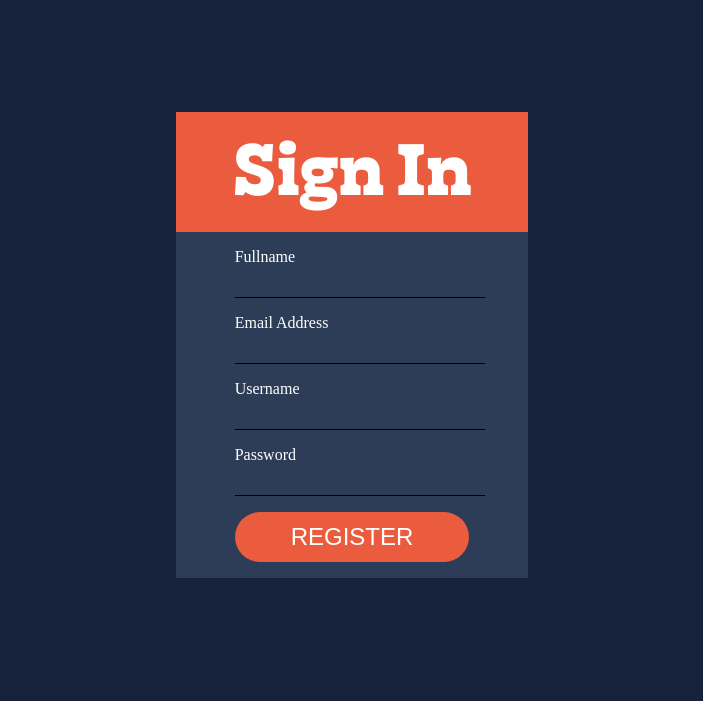
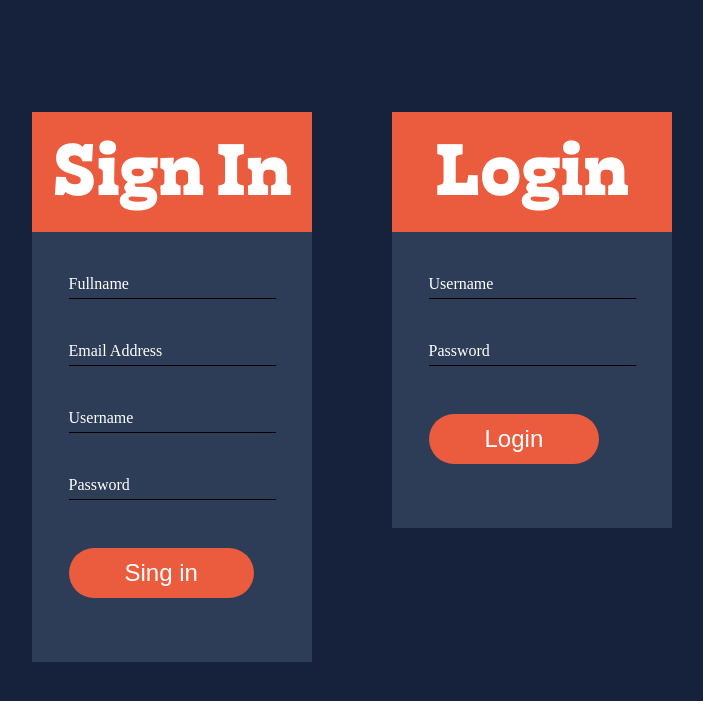
Before and after one commit to Jeranguz/Backend_proyecto_interactivas, a PHP site: page /add_user.php in a window 1280 px wide. Shown: the top 701 px of the page, without its empty margins (288-991 px from the left). Run offline with PHP 8.4, Linux system fonts and the light colour scheme.

Commit message:
Users can now login and logout. We are working on the design of the add-user page

```diff
--- a/add_user.php
+++ b/add_user.php
@@ -3,6 +3,26 @@
     $message = "";
 
     if($_POST){
+
+        if(isset($_POST["login"])){
+
+            $user = $database->select("tb_users","*",[
+                "usr"=>$_POST["username"]
+            ]);
+            if(count($user) > 0){
+                //validate password
+                    if(password_verify($_POST["password"], $user[0]["pwd"])){
+                        session_start();
+                        $_SESSION["isLoggedIn"] = true;
+                        $_SESSION["fullname"] = $user[0]["fullname"];
+                        header("location: index.php");
+                    }else{
+                        $message = "wrong username or password";
+                    }
+            }else{
+                $message = "wrong username or password";
+            }
+        }
 
         if(isset($_POST["register"])){
             if(verifyInfo()){
@@ -70,58 +90,75 @@
 </head>
 <body>
 
-      <main>
+      <main class="logs">
         <section class="login-container">
 
             <div class="title-conatiner">
            <!--  <img class="logoOpt2" src="./img/logo.png" alt="Restaurant logo">    -->
             <h1 class="add-user-title">Sign In</h1>
             </div>
-           <div class="form-container">
-           <form method="post" action="add_user.php">
+
+           <form class="form-container"  method="post" action="add_user.php">
                         <div class='form-items'>
-                            <div>
-                                <label class='form-label destination-extra' for='fullname'>Fullname</label>
-                            </div>
-                            <div>
-                                <input id='fullname' class='form-input' type='text' name='fullname'>
-                            </div>
+                                <input id='fullname' class='form-input' type='text' name='fullname' required="">
+                                <label class='form-label' for='fullname'>Fullname</label>
+                        </div>
+                        <div class='form-items'>
+
+                                <input id='email' class='form-input' type='text' name='email' required="">
+                                <label class='form-label' for='email'>Email Address</label>
+
+                        </div>
+                        <div class='form-items'>
+
+                                <input id='username' class='form-input' type='text' name='username' required="">
+                                <label class='form-label' for='username'>Username</label>
+
+                        </div>
+                        <div class='form-items'>
+                                <input id='password' class='form-input' type='password' name='password' required="">
+                                <label class='form-label' for='password'>Password</label>
                         </div>
                         <div class='form-items'>
                             <div>
-                                <label class='form-label destination-extra' for='email'>Email Address</label>
-                            </div>
-                            <div>
-                                <input id='email' class='form-input' type='text' name='email'>
-                            </div>
-                        </div>
-                        <div class='form-items'>
-                            <div>
-                                <label class='form-label destination-extra' for='username'>Username</label>
-                            </div>
-                            <div>
-                                <input id='username' class='form-input' type='text' name='username'>
-                            </div>
-                        </div>
-                        <div class='form-items'>
-                            <div>
-                                <label class='form-label destination-extra' for='password'>Password</label>
-                            </div>
-                            <div>
-                                <input id='password' class='form-input' type='password' name='password'>
-                            </div>
-                        </div>
-                        <div class='form-items'>
-                            <div>
-                                <input class="btn-explore register-btn" type='submit' value="REGISTER">
+                                <input class="btn-explore register-btn" type='submit' value="Sing in">
                             </div>
                         </div>
                         <p><?php echo $message; ?></p>
                         <input type="hidden" name="register" value="1">
                     </form>
-           </div>
+        </section>
 
+
+        <section class="login-container">
+
+            <div class="title-conatiner">
+           <!--  <img class="logoOpt2" src="./img/logo.png" alt="Restaurant logo">    -->
+            <h1 class="add-user-title">Login</h1>
+            </div>
+
+           <form class="form-container"  method="post" action="add_user.php">
+
+
+                        <div class='form-items'>
+                                <input id='username' class='form-input' type='text' name='username' required="">
+                                <label class='form-label' for='username'>Username</label>
+                        </div>
+                        <div class='form-items'>
+                                <input id='password' class='form-input' type='password' name='password' required="">
+                                <label class='form-label' for='password'>Password</label>
+
+                        </div>
+                        <div class='form-items'>
+                            <div>
+                                <input class="btn-explore register-btn" type='submit' value="Login">
+                            </div>
+                        </div>
+                        <p><?php echo $message; ?></p>
+                        <input type="hidden" name="login" value="1">
+                    </form>
         </section>
+
       </main>
 
 
--- a/css/themes/admin.css
+++ b/css/themes/admin.css
@@ -79,6 +79,7 @@ input, textarea, select{
 
 
 /*pagina login*/
+
 .logoOpt2{
     margin-top: -3rem;
     width: 9rem;
@@ -102,18 +103,52 @@ input, textarea, select{
 }
 
 .form-input{
+    display: grid;
     background: transparent;
     border: none;
     outline: none;
     border-bottom: 1px solid black;
     border-radius: 0px;
     width: 100%;
+    margin: auto;
+    justify-content: center;
+    align-items: center;
+    padding: 0;
+    font-size: 1rem;
+    padding: 0.5rem 0;
 }
 
 .form-container{
     margin: auto;
+    margin-top: 1rem;
+    display: grid;
+    align-content: center;
+    align-items: center;
 }
 
 .register-btn{
     border: none;
+    margin-top: 1rem;
+    margin-bottom: 1rem;
 }
+
+.logs{
+    display: flex;
+    width: 50%;
+    margin: auto;
+    gap: 5rem;
+}
+
+.form-label{
+    position: absolute;
+    margin-top: 0.7rem;
+    font-size: 1rem;
+    transition: .5s;
+}
+          .form-input:focus ~ .form-label,
+          .form-input:valid ~ .form-label{
+            font-size: .9rem;
+            margin-top: -.7rem;
+            color: #03e9f4;
+
+}
```
Also changed, not shown: logout.php (added, +7 -0 lines), parts/nav.php (+12 -1 lines).
